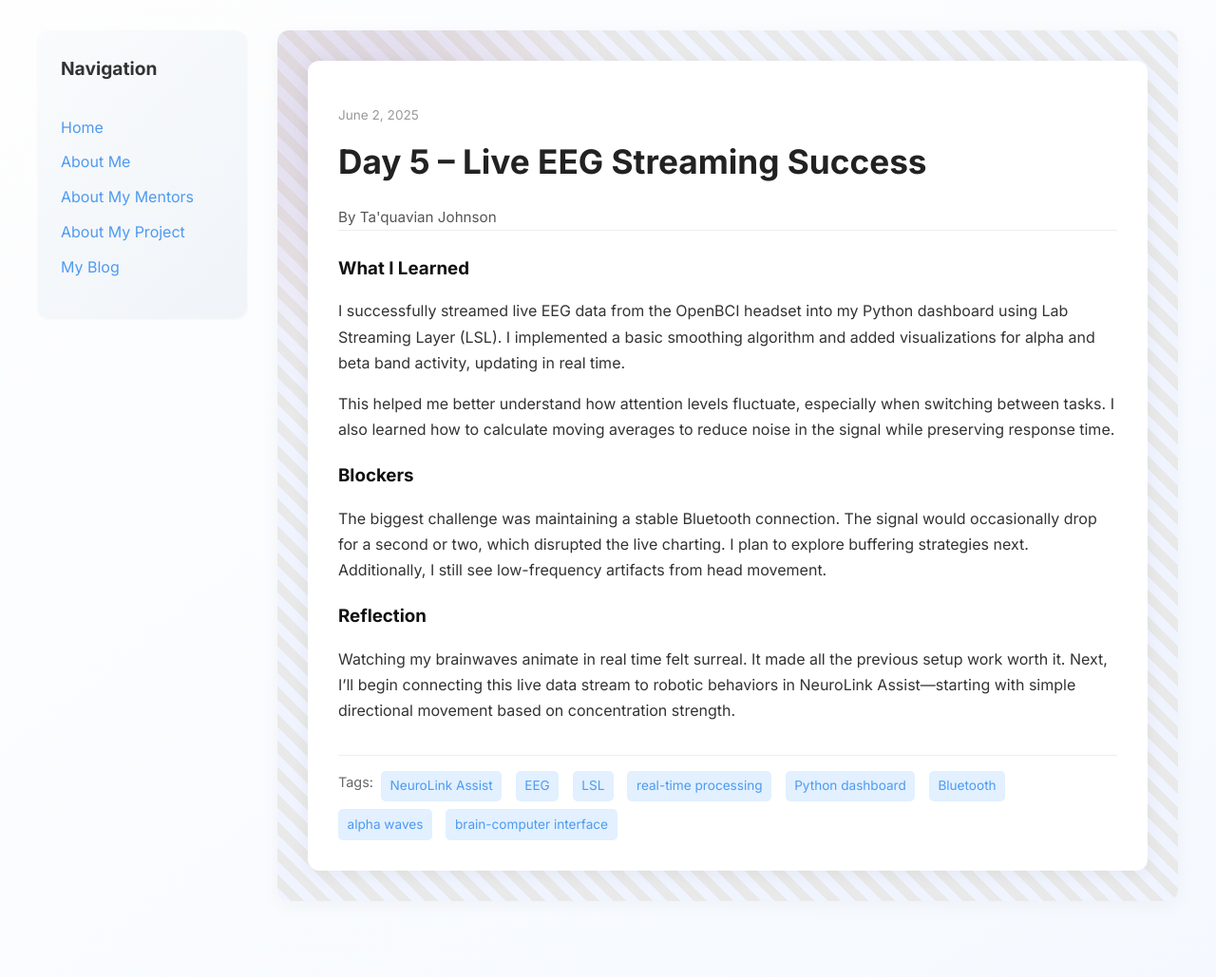
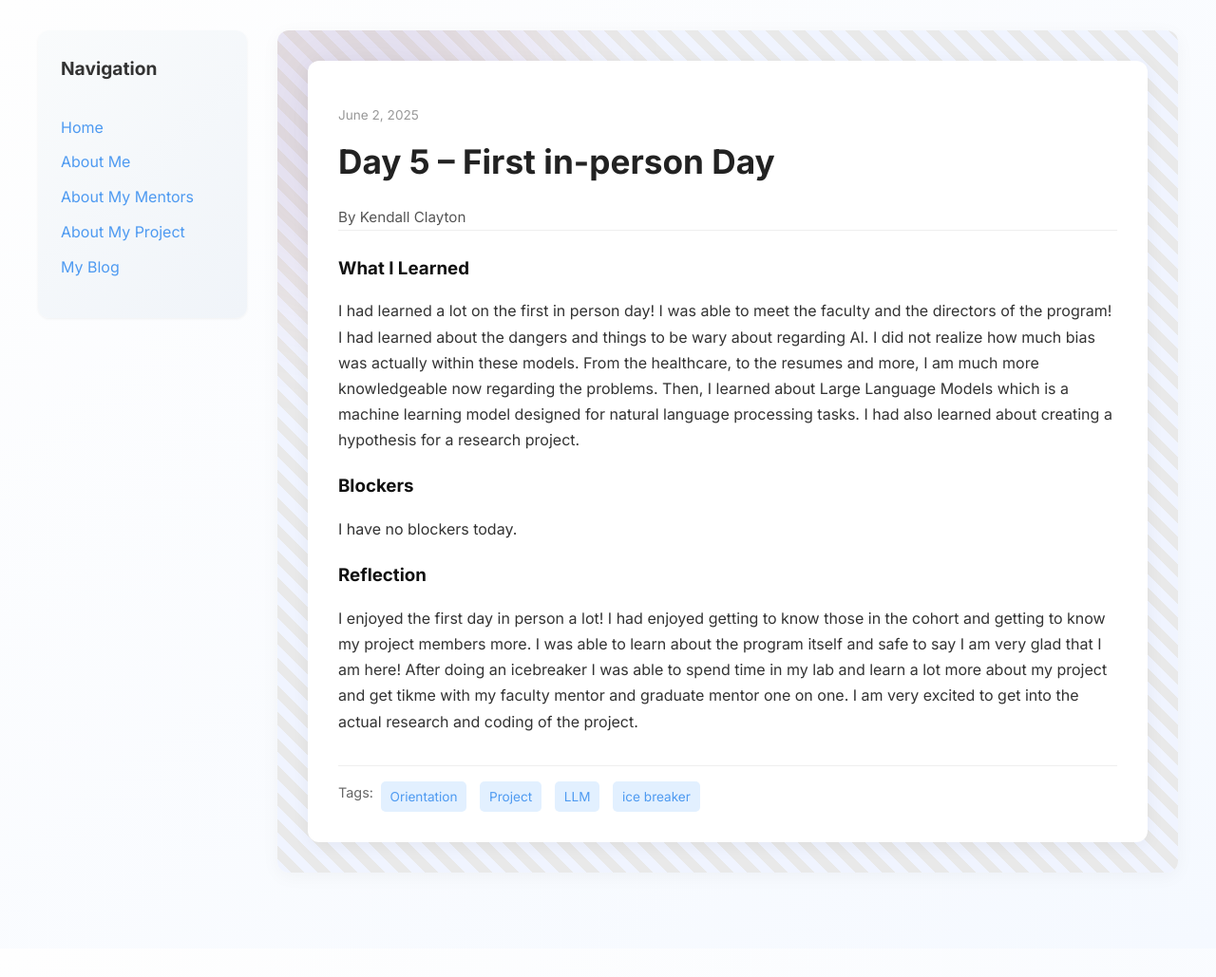
Before and after one commit to kendallzoe/kendallzoe.github.io, a Jekyll site: the page built from _posts/2025-06-02-day-5.md, in a window 1280 px wide. Shown: the whole page at 95% size. Built offline with Jekyll 4.4.1, drawn with Linux system fonts in a browser that asks for light colours; after the commit the page ends 999 px from its top, so only the background shows below that.

Commit message:
Update 2025-06-02-day-5.md

```diff
--- a/_posts/2025-06-02-day-5.md
+++ b/_posts/2025-06-02-day-5.md
@@ -1,19 +1,17 @@
 ---
 layout: post
-title: "Day 5 – Live EEG Streaming Success"
+title: "Day 5 – First in-person Day"
 date: 2025-06-02
-author: Ta'quavian Johnson
+author: Kendall Clayton
 permalink: /day5.html
-tags: ["NeuroLink Assist", "EEG", "LSL", "real-time processing", "Python dashboard", "Bluetooth", "alpha waves", "brain-computer interface"]
+tags: ["Orientation", "Project", "LLM", "ice breaker"]
 
 what_i_learned: |
-  I successfully streamed live EEG data from the OpenBCI headset into my Python dashboard using Lab Streaming Layer (LSL). I implemented a basic smoothing algorithm and added visualizations for alpha and beta band activity, updating in real time.
-
-  This helped me better understand how attention levels fluctuate, especially when switching between tasks. I also learned how to calculate moving averages to reduce noise in the signal while preserving response time.
+  I had learned a lot on the first in person day! I was able to meet the faculty and the directors of the program! I had learned about the dangers and things to be wary about regarding AI. I did not realize how much bias was actually within these models. From the healthcare, to the resumes and more, I am much more knowledgeable now regarding the problems. Then, I learned about Large Language Models which is a machine learning model designed for natural language processing tasks. I had also learned about creating a hypothesis for a research project.
 
 blockers: |
-  The biggest challenge was maintaining a stable Bluetooth connection. The signal would occasionally drop for a second or two, which disrupted the live charting. I plan to explore buffering strategies next. Additionally, I still see low-frequency artifacts from head movement.
+  I have no blockers today.
 
 reflection: |
-  Watching my brainwaves animate in real time felt surreal. It made all the previous setup work worth it. Next, I’ll begin connecting this live data stream to robotic behaviors in NeuroLink Assist—starting with simple directional movement based on concentration strength.
+  I enjoyed the first day in person a lot! I had enjoyed getting to know those in the cohort and getting to know my project members more. I was able to learn about the program itself and safe to say I am very glad that I am here! After doing an icebreaker I was able to spend time in my lab and learn a lot more about my project and get tikme with my faculty mentor and graduate mentor one on one. I am very excited to get into the actual research and coding of the project.
 ---
```
